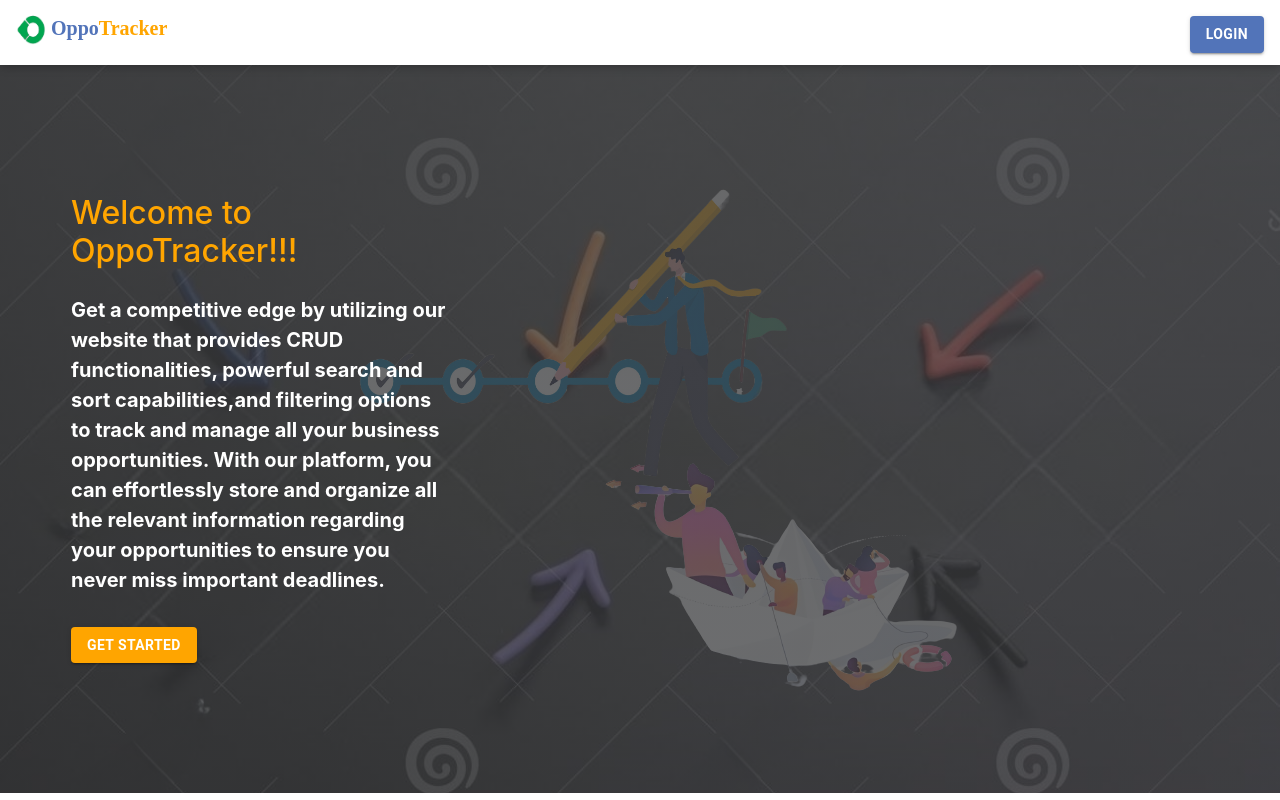
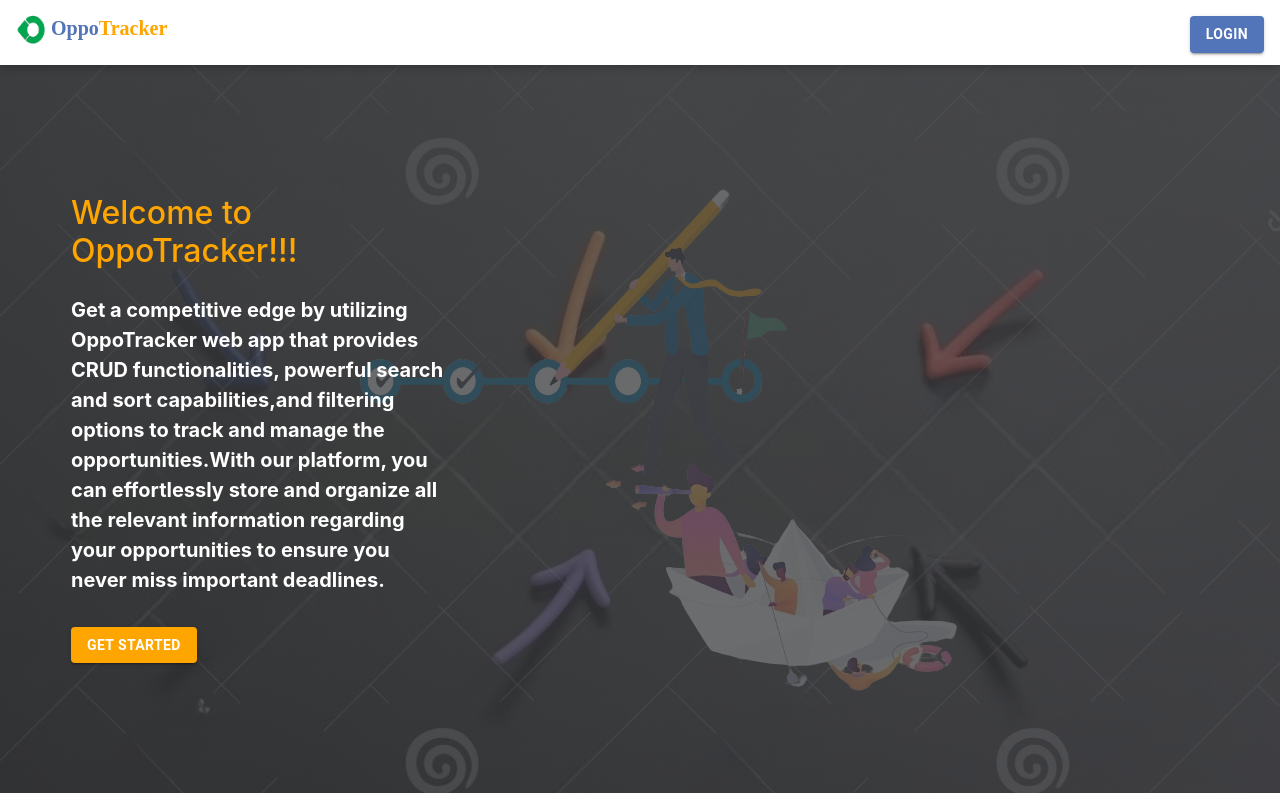
Before and after one commit to SrishJais/OppoTracker, a React (Create React App) app: page / in a window 1280 px wide. Built offline with nearby package versions, Linux system fonts and the light colour scheme; no server answers.

Commit message:
Update Home.js

```diff
--- a/src/pages/Home.js
+++ b/src/pages/Home.js
@@ -19,12 +19,7 @@ const Home = () => {
           >
             <h2 id="landing_heading">Welcome to OppoTracker!!! </h2>
             <p className="py-3 text-left" id="landing-text">
-              Get a competitive edge by utilizing our website that provides CRUD
-              functionalities, powerful search and sort capabilities,and
-              filtering options to track and manage all your business
-              opportunities. With our platform, you can effortlessly store and
-              organize all the relevant information regarding your opportunities
-              to ensure you never miss important deadlines.
+             Get a competitive edge by utilizing OppoTracker web app that provides CRUD functionalities, powerful search and sort capabilities,and filtering options to track and manage the opportunities.With our platform, you can effortlessly store and organize all the relevant information regarding your opportunities to ensure you never miss important deadlines.
             </p>
             <div className="d-flex justify-content-start">
               <Link to="/track" className="link_comp ">
```
